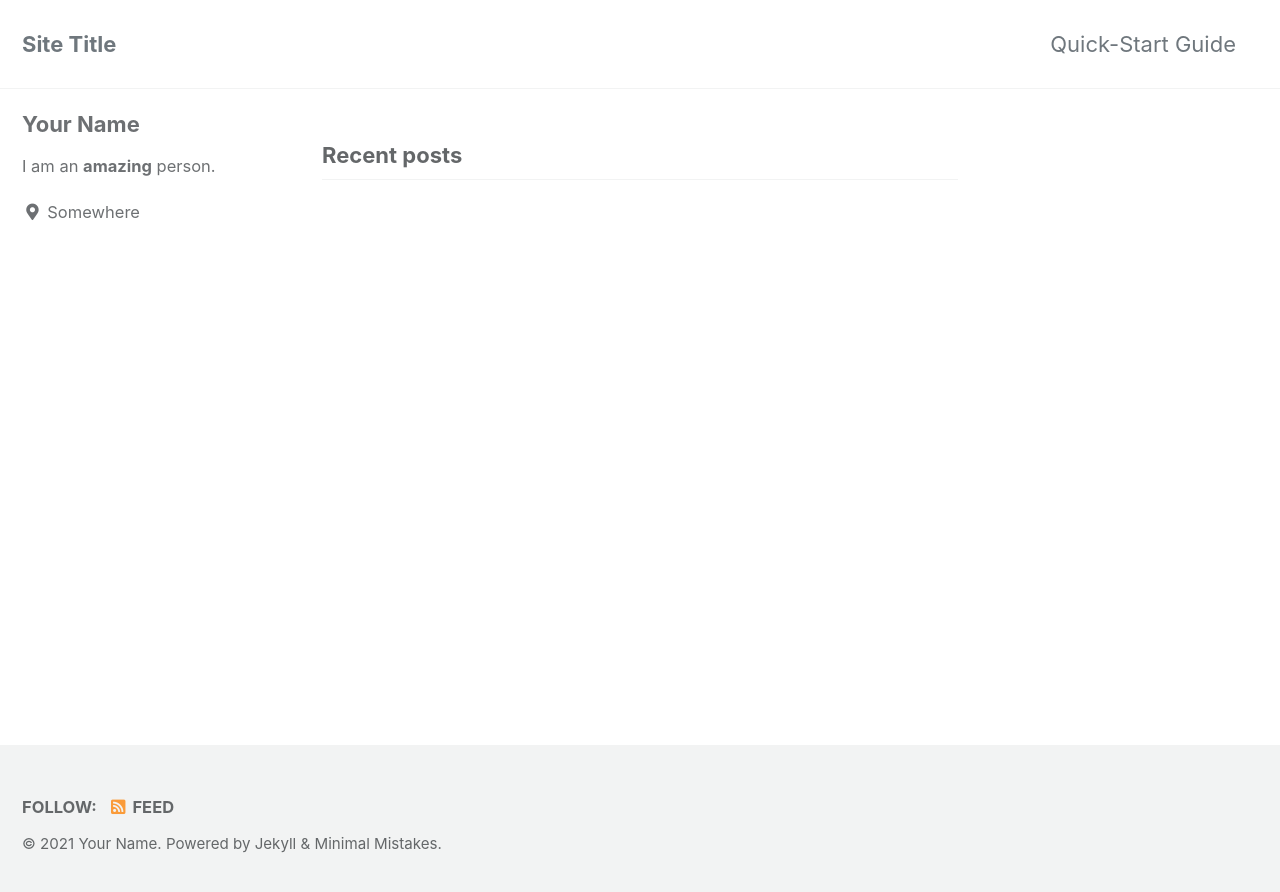
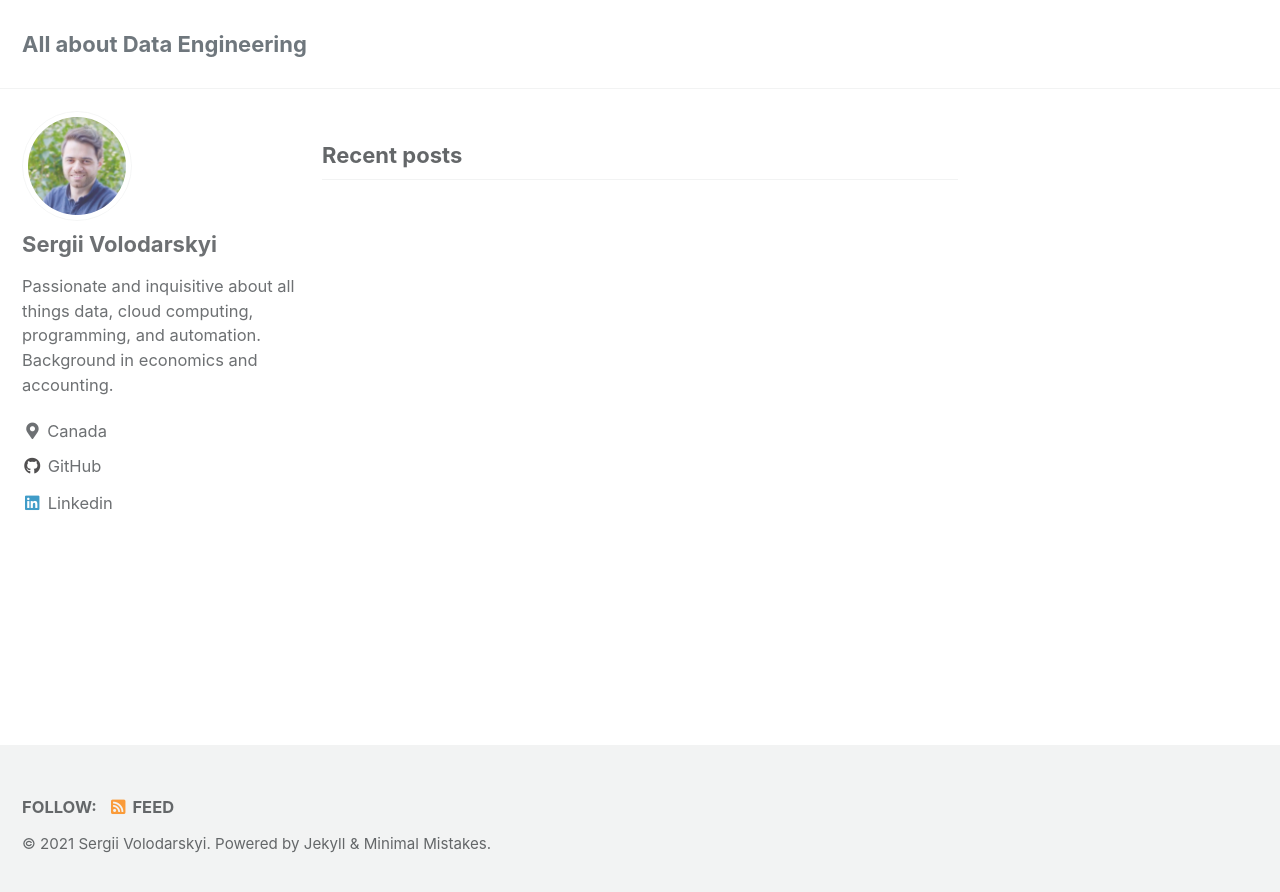
Before and after one commit to svolodarskyi/personal-website, a Jekyll site: the page built from index.html, in a window 1280 px wide. Shown: the top 892 px of the page. Built offline with Jekyll 4.4.1, drawn with Linux system fonts in a browser that asks for light colours; cached includes are drawn as plain includes; the list of posts is cut into pages by our own code.

Commit message:
modified config file

```diff
--- a/Gemfile
+++ b/Gemfile
@@ -1,2 +1,3 @@
 source "https://rubygems.org"
 gemspec
+gem "webrick", "~> 1.7"
--- a/_config.yml
+++ b/_config.yml
@@ -16,18 +16,18 @@ minimal_mistakes_skin    : "default" # "air", "aqua", "contrast", "dark", "dirt"
 
 # Site Settings
 locale                   : "en-US"
-title                    : "Site Title"
-title_separator          : "-"
-subtitle                 : # site tagline that appears below site title in masthead
-name                     : "Your Name"
-description              : "An amazing website."
-url                      : # the base hostname & protocol for your site e.g. "https://mmistakes.github.io"
+title                    : "All about Data Engineering"
+title_separator          : "|"
+subtitle                 : # "Data Engineering Projects" # site tagline that appears below site title in masthead
+name                     : 'Sergii Volodarskyi'
+description              : 'Data Engineer'
+url                      : "https://svolodarskyi.github.io/personal-website/" # the base hostname & protocol for your site e.g. "https://mmistakes.github.io"
 baseurl                  : # the subpath of your site, e.g. "/blog"
 repository               : # GitHub username/repo-name e.g. "mmistakes/minimal-mistakes"
 teaser                   : # path of fallback teaser image, e.g. "/assets/images/500x300.png"
 logo                     : # path of logo image to display in the masthead, e.g. "/assets/images/88x88.png"
 masthead_title           : # overrides the website title displayed in the masthead, use " " for no title
-# breadcrumbs            : false # true, false (default)
+breadcrumbs              : true #true, false (default)
 words_per_minute         : 200
 comments:
   provider               : # false (default), "disqus", "discourse", "facebook", "staticman", "staticman_v2", "utterances", "giscus", "custom"
@@ -101,10 +101,10 @@ analytics:
 
 # Site Author
 author:
-  name             : "Your Name"
-  avatar           : # path of avatar image, e.g. "/assets/images/bio-photo.jpg"
-  bio              : "I am an **amazing** person."
-  location         : "Somewhere"
+  name             : "Sergii Volodarskyi"
+  avatar           : "/assets/images/logo.jpg" # path of avatar image, e.g. "/assets/images/bio-photo.jpg"
+  bio              : "Passionate and inquisitive about all things data, cloud computing, programming, and automation. Background in economics and accounting."
+  location         : "Canada"
   email            :
   links:
     - label: "Email"
@@ -121,7 +121,10 @@ author:
       # url: "https://facebook.com/"
     - label: "GitHub"
       icon: "fab fa-fw fa-github"
-      # url: "https://github.com/"
+      url: "https://github.com/svolodarskyi"
+    - label: "Linkedin"
+      icon: "fab fa-fw fa-linkedin"
+      url: "https://www.linkedin.com/in/sergii-volodarskyi"
     - label: "Instagram"
       icon: "fab fa-fw fa-instagram"
       # url: "https://instagram.com/"
--- a/_data/navigation.yml
+++ b/_data/navigation.yml
@@ -1,7 +1,7 @@
 # main links
 main:
-  - title: "Quick-Start Guide"
-    url: https://mmistakes.github.io/minimal-mistakes/docs/quick-start-guide/
+  #- title: "Quick-Start Guide"
+  #  url: https://mmistakes.github.io/minimal-mistakes/docs/quick-start-guide/
   # - title: "About"
   #   url: https://mmistakes.github.io/minimal-mistakes/about/
   # - title: "Sample Posts"
```
Also changed, not shown: Gemfile.lock (added), assets/images/logo.jpg (added).
